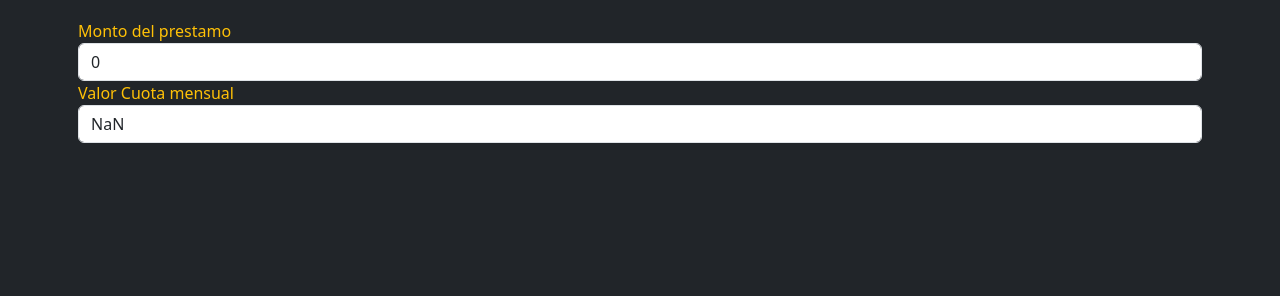
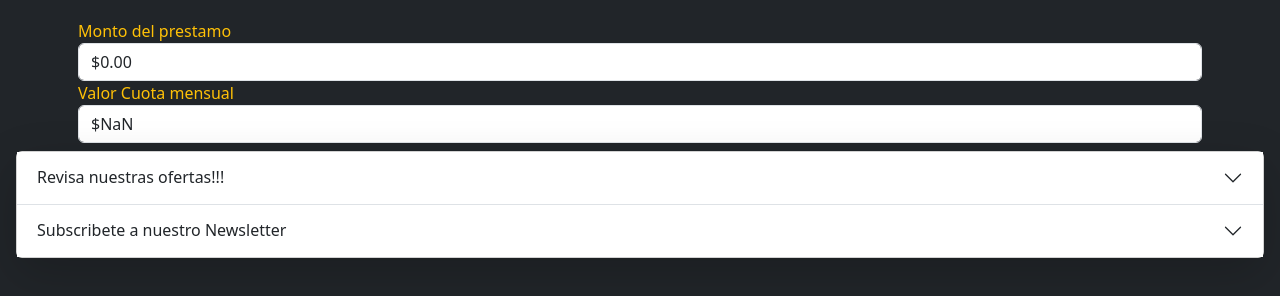
Before and after one commit to FerFerZ1985/MontgageProject, a plain HTML site: page index.html in a window 1280 px wide. Both pictures are taken after typing "Sample", "Sample", "Sample", "Sample" into the empty fields and a click on the button "Limpiar". Shown: the part 442-738 px from the top of the page. Drawn offline with Linux system fonts and the light colour scheme.

Commit message:
primera parte terminada y se agrega otro boton

```diff
--- a/index.html
+++ b/index.html
@@ -58,6 +58,38 @@
         <output class="form-control" id="ocuota">0</output>
     </div>
 
+    <div class="card mx-3 mt-n5 shadow-lg">
+        <div class="accordion accordion-flush" id="accordionFlushExample">
+            <div class="accordion-item">
+                <h2 class="accordion-header">
+                    <button class="accordion-button collapsed" type="button" data-bs-toggle="collapse"
+                        data-bs-target="#flush-collapseOne" aria-expanded="false" aria-controls="flush-collapseOne">
+                        Revisa nuestras ofertas!!!
+                    </button>
+                </h2>
+                <div id="flush-collapseOne" class="accordion-collapse collapse" data-bs-parent="#accordionFlushExample">
+                    <div class="accordion-body">Podemos ayudarte con la gestion de tus creditos. Nuestros servicios son totalmente gratuitos</div>
+                </div>
+            </div>
+            <div class="accordion-item">
+                <h2 class="accordion-header">
+                    <button class="accordion-button collapsed" type="button" data-bs-toggle="collapse"
+                        data-bs-target="#flush-collapseTwo" aria-expanded="false" aria-controls="flush-collapseTwo">
+                        Subscribete a nuestro Newsletter
+                    </button>
+                </h2>
+                <div id="flush-collapseTwo" class="accordion-collapse collapse" data-bs-parent="#accordionFlushExample">
+                    <div class="accordion-body">
+                        <strong> Dejanos tus datos</strong>
+                    </div>
+                    <div>
+                        <button class="btn btn-primary" style="border-radius: 4px;" onclick="window.location.href='./views/contact.html'">Subscribete</button>
+                    </div>
+                </div>
+            </div>
+        </div>
+    </div>
+
     <script src="./js/mortgage.js"></script>
     <script src="./css/bootstrap-5.3.8-dist/js/bootstrap.bundle.min.js"></script>
 </body>
--- a/js/mortgage.js
+++ b/js/mortgage.js
@@ -23,10 +23,15 @@ function calculateMortgage( event ) {
 }
 
 function outputMorgage ( finalMortgage ) {
-    document.getElementById ( "omontoprestamo" ).innerHTML = finalMortgage.totalPrestamo;
-    document.getElementById ( "ocuota" ).innerHTML = finalMortgage.cuotaMensual;
+    document.getElementById ( "omontoprestamo" ).innerHTML = valueToDollar ( finalMortgage.totalPrestamo );
+    document.getElementById ( "ocuota" ).innerHTML = valueToDollar ( finalMortgage.cuotaMensual );
 }
 
 function resetform(){
     document.forms["fmortgage"].reset();
 }
+
+function valueToDollar ( value ) {
+    const dollarformatter = new Intl.NumberFormat ( "en-US", { style:'currency' ,currency:'USD' ,minimumFractionDigits:2});
+    return dollarformatter.format ( value );
+}
```
